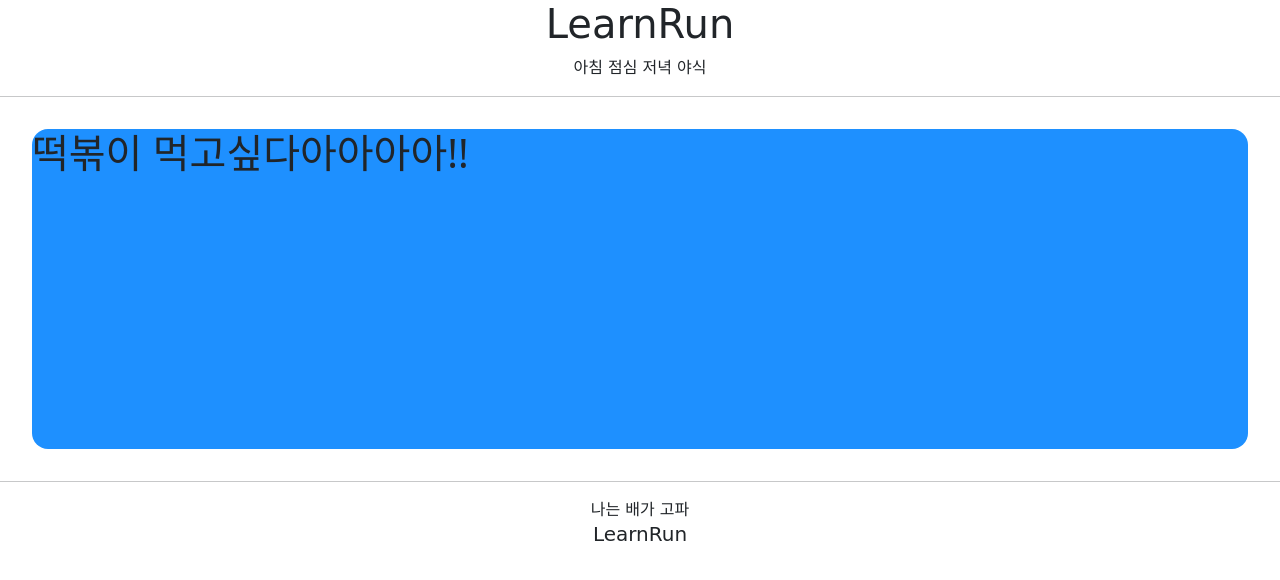
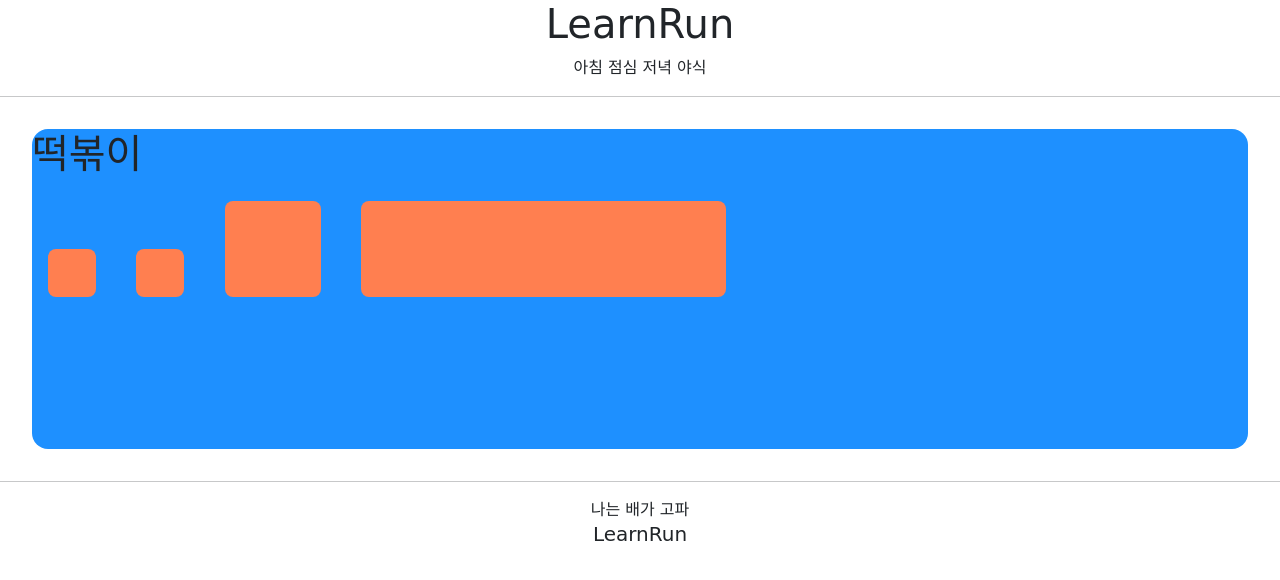
Before and after one commit to RunLearn/LearnRun-django-web, a Django app: page /account/Iam/ in a window 1280 px wide. Shown: the top 580 px of the page. Run offline with Django 3.2, Linux system fonts and the light colour scheme; parts of the project's set-up code (start-up, migrations or seed data) failed here and were passed over; some web fonts are replaced.

Commit message:
2021.07.07 뭘 추가 했음..

```diff
--- a/accountapp/templates/accountapp/base.html
+++ b/accountapp/templates/accountapp/base.html
@@ -1,9 +1,23 @@
 {%  extends 'base.html' %}
 
 {% block content %}
-   <div style = "height: 20rem; background-color: dodgerblue; margin: 2rem; border-radius: 1rem;">
-        <h1>
-            떡볶이 먹고싶다아아아아!!
-        </h1>
+    <style>
+        .testing{
+            background-color: coral;
+            margin : 1rem;
+            height : 48px;
+            width : 48px;
+            border-radius: .5rem;
+            display : inline-block
+        }
+    </style>
+
+   <div style = "height: 20rem; background-color: dodgerblue; margin: 2rem; border-radius: 1rem; font-size: 2rem;">
+       <h1>떡볶이</h1>
+       <div class = "testing" style="height: 48px; width: 48px;"></div>
+       <div class = "testing" style="height: 3rem; width: 3rem;"></div>
+       <div class = "testing" style="height: 3em; width: 3em;"></div>
+       <div class = "testing" style="height: 30%; width: 30%;"></div>
+
     </div>
 {% endblock %}
```
